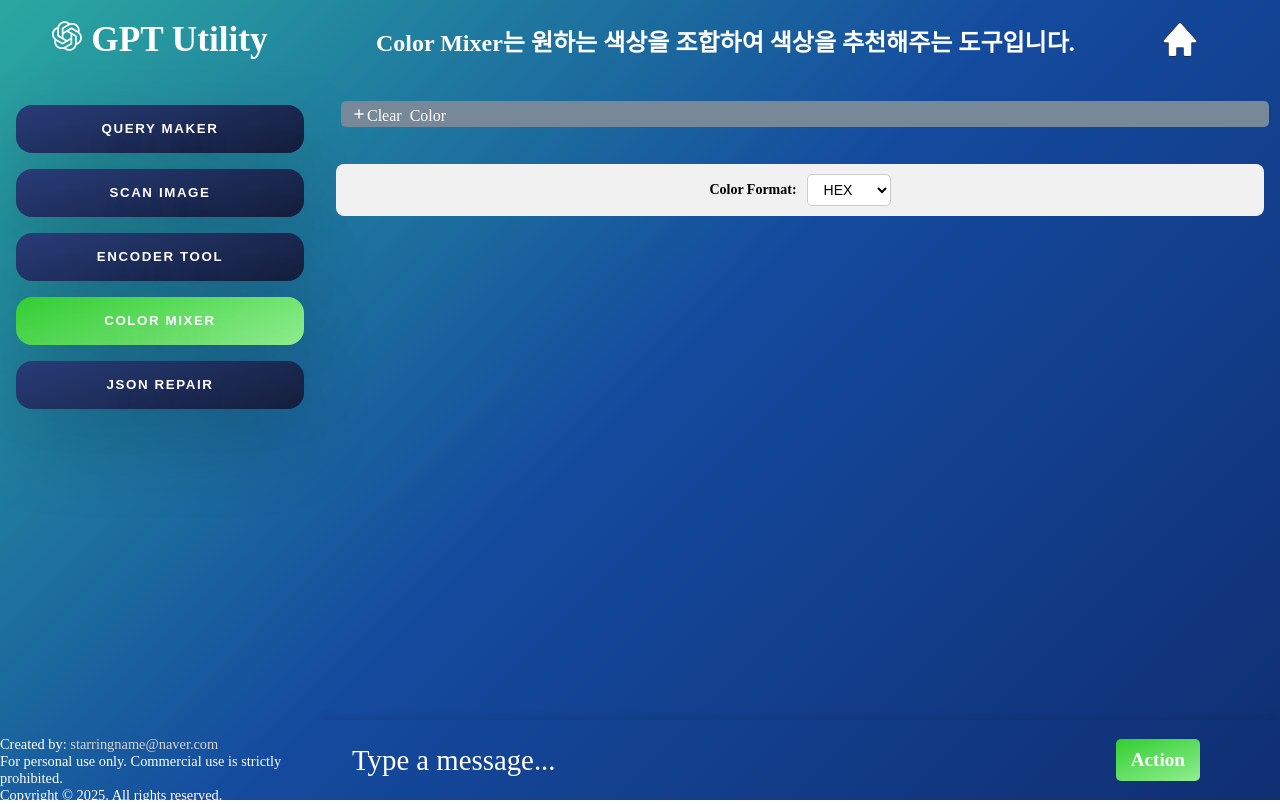
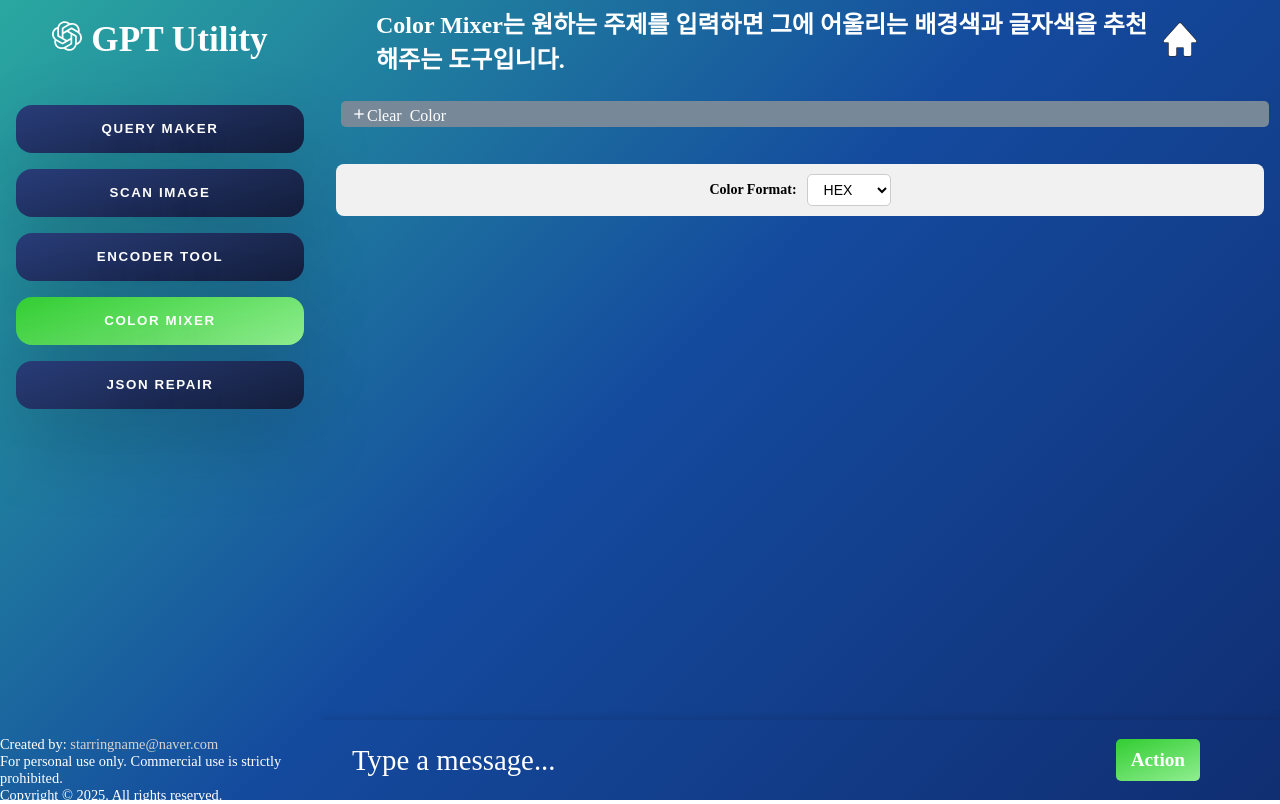
Before and after one commit to HeoJooyeon/find-ai, a React (Vite) app in the folder frontend/: page / in a window 1280 px wide. Both pictures are taken after a click on the button "COLOR MIXER". Built offline with nearby package versions, Linux system fonts and the light colour scheme.

Commit message:
Update ColorMixer

```diff
--- a/frontend/src/components/Content/ColorMixer/ColorMixer.css
+++ b/frontend/src/components/Content/ColorMixer/ColorMixer.css
@@ -9,8 +9,6 @@
   font-weight: bold;
   cursor: pointer;
   transition: background 0.3s ease-in-out;
-  /* margin-bottom: 2rem !important;
-  row-gap: 0 !important; */
 }
 
 .color-container {
@@ -27,18 +25,6 @@
   padding: 2rem;
   gap: 1rem;
 }
-
-/* .content-color:nth-of-type(6n + 0),
-.content-color:nth-of-type(6n + 1),
-.content-color:nth-of-type(6n + 2),
-.content-color:nth-of-type(6n + 3),
-.content-color:nth-of-type(6n + 4) {
-  margin-bottom: 0 !important;
-}
-
-.content-color:nth-of-type(6n) {
-  margin-bottom: 10px !important;
-} */
 
 .color-row {
   display: flex;
@@ -74,7 +60,7 @@
 }
 
 .color-label textarea {
-  width: 120px;
+  width: 9rem;
   height: 35px;
   text-align: center;
   resize: none;
@@ -105,6 +91,7 @@
   color: white;
   cursor: pointer;
   transition: background 0.2s ease-in-out;
+  margin-right: 0.5rem;
 }
 
 .copy-button:hover {
--- a/frontend/src/components/Content/ColorMixer/ColorMixer.jsx
+++ b/frontend/src/components/Content/ColorMixer/ColorMixer.jsx
@@ -139,6 +139,8 @@ const ColorMixer = ({ isMenu, setIsMenu }) => {
 
               The colors should be represented in three formats: HEX, RGB, and a descriptive color name. Ensure that the text color provides sufficient contrast against the background for readability.
 
+              The RGB value must be in the format: rgb(R, G, B), for example, rgb(0, 0, 0).
+
               Provide the response in the following JSON format:
               [
                 {
@@ -175,6 +177,7 @@ const ColorMixer = ({ isMenu, setIsMenu }) => {
       updateColorTopic("ColorMixer::Response Fail");
     } finally {
       setLoading(false);
+      setInputValue("");
     }
   };
 
@@ -218,7 +221,8 @@ const ColorMixer = ({ isMenu, setIsMenu }) => {
     <div className="content-page">
       <div className="content-header">
         <span className="content-span">
-          Color Mixer는 원하는 색상을 조합하여 색상을 추천해주는 도구입니다.
+          Color Mixer는 원하는 주제를 입력하면 그에 어울리는 배경색과 글자색을
+          추천해주는 도구입니다.
         </span>
         <i className="bx bxs-home home" onClick={() => setIsMenu("")}></i>
       </div>
@@ -317,6 +321,7 @@ const ColorMixer = ({ isMenu, setIsMenu }) => {
               value={inputValue}
               onChange={handleInput}
               rows={1}
+              style={{ resize: "none", overflow: "hidden", height: "1.5em" }}
             />
             <span className="msg-placeholder">Type a message...</span>
           </div>
--- a/frontend/src/components/Content/EncoderTool/EncoderTool.jsx
+++ b/frontend/src/components/Content/EncoderTool/EncoderTool.jsx
@@ -84,6 +84,7 @@ const EncoderTool = ({ isMenu, setIsMenu }) => {
       updateEncDec("EncoderTool::Response Fail");
     } finally {
       setLoading(false);
+      setInputValue("");
     }
   };
 
```
Also changed, not shown: 1 other file (tests, documents, lock files or other folders).
